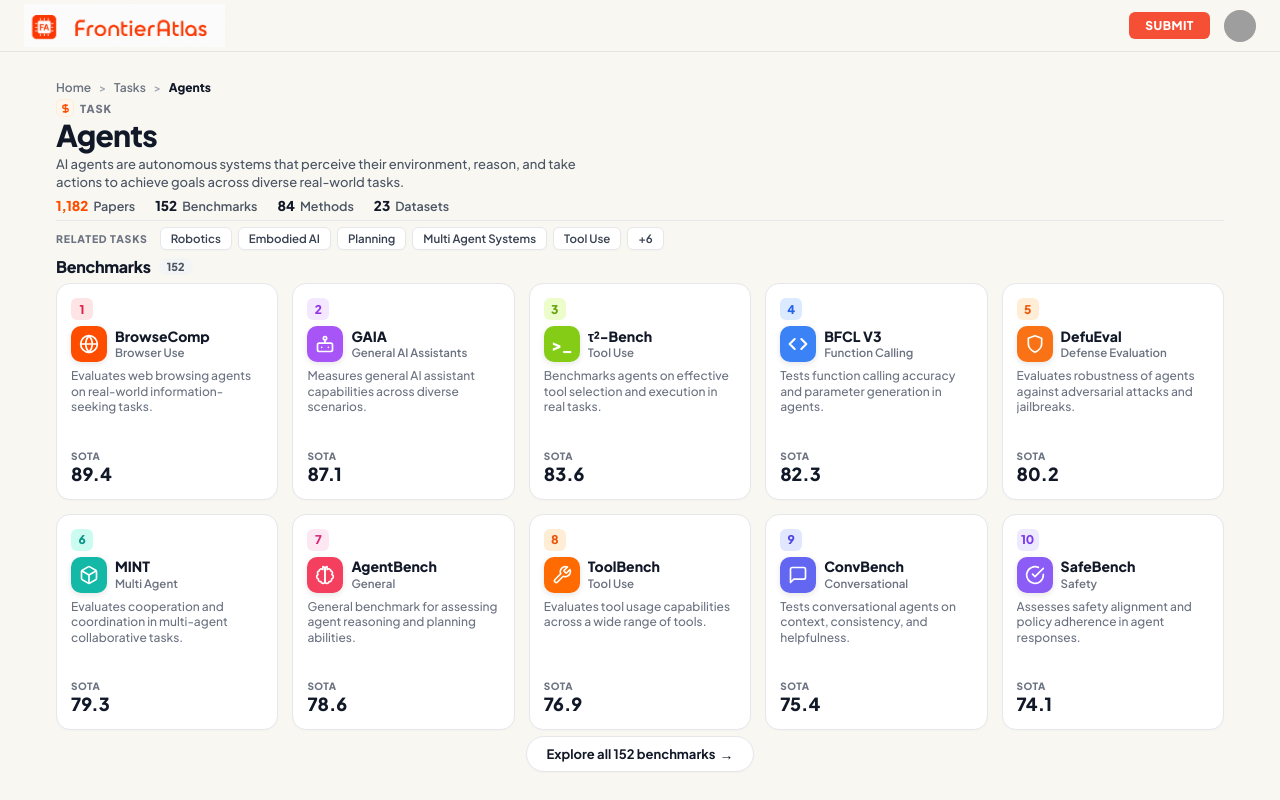
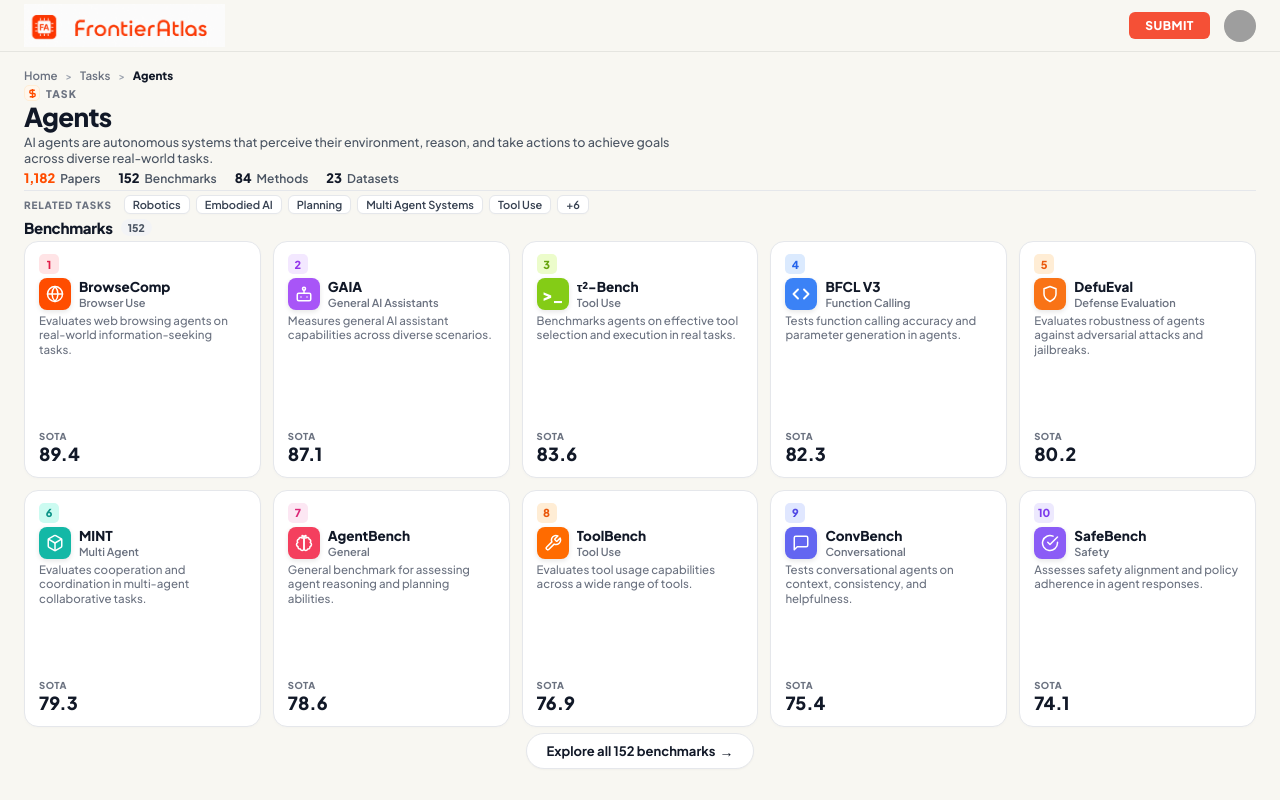
Before and after one commit to Deepak-Solanki04/Frontier_Atlas, a Next.js app: page /agents in a window 1280 px wide. Built offline with nearby package versions, Linux system fonts and the light colour scheme; grey boxes are pictures that could not be loaded.

Commit message:
style: decrease font sizes to save vertical space, enforce exact square shape (aspect-ratio: 1/1) on cards matching mockup, and ensure zero scrollbars

```diff
--- a/app/globals.css
+++ b/app/globals.css
@@ -435,24 +435,15 @@ footer.site-footer-bar {
 .footer-copy { color: #71717a; }
 
 .footer-socials { display: flex; align-items: center; gap: 12px; }
-.footer-socials a { color: #a1a1aa; display: flex; align-items: center; }
-.footer-socials a:hover { color: white; }
-
-/* ═══════ TOPIC / AGENTS HERO SECTION ═══════ */
-.topic-page-wrapper {
-  height: calc(100vh - 52px);
-  max-height: calc(100vh - 52px);
-  overflow: hidden !important;
-}
-
-.topic-hero-container {
+.footer-socials a.topic-hero-container {
   width: 100%;
-  max-width: 1400px;
+  max-width: 1360px;
   height: 100%;
   margin: 0 auto;
-  padding: 12px 32px 8px;
+  padding: 8px 32px 6px;
   display: flex;
   flex-direction: column;
+  justify-content: space-between;
   overflow: hidden;
 }
 
@@ -460,15 +451,15 @@ footer.site-footer-bar {
   display: flex;
   align-items: center;
   gap: 8px;
-  font-size: 12px;
+  font-size: 11.5px;
   font-weight: 600;
   color: #6b7280;
-  margin-bottom: 4px;
+  margin-bottom: 2px;
   flex-shrink: 0;
 }
 .crumb-link { color: #6b7280; transition: color 0.15s; }
 .crumb-link:hover { color: #111827; }
-.crumb-sep { color: #9ca3af; font-size: 11px; }
+.crumb-sep { color: #9ca3af; font-size: 10px; }
 .crumb-current { color: #111827; font-weight: 800; }
 
 .topic-badge-row {
@@ -479,49 +470,49 @@ footer.site-footer-bar {
   flex-shrink: 0;
 }
 .topic-task-icon {
-  width: 18px;
-  height: 18px;
+  width: 16px;
+  height: 16px;
   background: #fff7ed;
   border: 1px solid #ffedd5;
-  border-radius: 6px;
+  border-radius: 5px;
   display: flex;
   align-items: center;
   justify-content: center;
   color: #ff4d00;
 }
 .topic-badge-label {
-  font-size: 11px;
+  font-size: 10.5px;
   font-weight: 800;
   letter-spacing: 1px;
   color: #6b7280;
 }
 
 .topic-hero-title {
-  font-size: 30px;
+  font-size: 26px;
   font-weight: 800;
   color: #111827;
-  letter-spacing: -0.7px;
+  letter-spacing: -0.6px;
   line-height: 1.1;
-  margin-bottom: 4px;
+  margin-bottom: 2px;
   flex-shrink: 0;
 }
 
 .topic-hero-desc {
-  font-size: 13px;
+  font-size: 12.5px;
   font-weight: 500;
   color: #4b5563;
-  line-height: 1.35;
-  max-width: 560px;
-  margin-bottom: 6px;
+  line-height: 1.3;
+  max-width: 650px;
+  margin-bottom: 4px;
   flex-shrink: 0;
 }
 
 .topic-stats-row {
   display: flex;
   align-items: center;
-  gap: 20px;
+  gap: 18px;
   flex-wrap: wrap;
-  margin-bottom: 6px;
+  margin-bottom: 4px;
   flex-shrink: 0;
 }
 .topic-stat-item {
@@ -530,13 +521,13 @@ footer.site-footer-bar {
   gap: 5px;
 }
 .topic-stat-count {
-  font-size: 13.5px;
+  font-size: 13px;
   font-weight: 800;
   color: #111827;
 }
 .topic-stat-count.stat-orange { color: #ff4d00; }
 .topic-stat-label {
-  font-size: 12.5px;
+  font-size: 12px;
   font-weight: 600;
   color: #4b5563;
 }
@@ -544,7 +535,7 @@ footer.site-footer-bar {
 .topic-hero-divider {
   border: none;
   border-bottom: 1px solid #e5e7eb;
-  margin: 0 0 6px 0;
+  margin: 0 0 4px 0;
   width: 100%;
   flex-shrink: 0;
 }
@@ -554,11 +545,11 @@ footer.site-footer-bar {
   align-items: center;
   gap: 8px;
   flex-wrap: wrap;
-  margin-bottom: 6px;
+  margin-bottom: 4px;
   flex-shrink: 0;
 }
 .topic-related-label {
-  font-size: 10.5px;
+  font-size: 10px;
   font-weight: 800;
   letter-spacing: 0.8px;
   color: #6b7280;
@@ -574,8 +565,8 @@ footer.site-footer-bar {
   background: #ffffff;
   border: 1px solid #e5e7eb;
   border-radius: 6px;
-  padding: 3px 10px;
-  font-size: 11.5px;
+  padding: 2px 8px;
+  font-size: 11px;
   font-weight: 600;
   color: #374151;
   text-decoration: none;
@@ -592,11 +583,11 @@ footer.site-footer-bar {
   display: flex;
   align-items: center;
   gap: 8px;
-  margin-bottom: 6px;
+  margin-bottom: 4px;
   flex-shrink: 0;
 }
 .topic-benchmarks-title {
-  font-size: 16px;
+  font-size: 15px;
   font-weight: 800;
   color: #111827;
   letter-spacing: -0.3px;
@@ -604,33 +595,35 @@ footer.site-footer-bar {
 .topic-benchmarks-badge {
   background: #f3f4f6;
   color: #4b5563;
-  font-size: 11px;
+  font-size: 10.5px;
   font-weight: 800;
-  padding: 2px 8px;
+  padding: 2px 7px;
   border-radius: 10px;
 }
 
 .topic-benchmarks-grid {
   display: grid;
   grid-template-columns: repeat(5, 1fr);
-  grid-template-rows: 1fr 1fr;
-  gap: 14px;
-  flex: 1;
-  min-height: 0;
+  gap: 12px;
+  width: 100%;
+  margin: 0 auto;
+  align-content: center;
 }
 
 .benchmark-card {
   background: #ffffff;
   border: 1px solid #e5e7eb;
   border-radius: 14px;
-  padding: 14px;
+  padding: 12px 14px;
   display: flex;
   flex-direction: column;
   justify-content: space-between;
   box-shadow: 0 1px 3px rgba(0,0,0,0.02);
   transition: all 0.2s ease;
+  aspect-ratio: 1 / 1;
+  width: 100%;
+  max-height: 100%;
   overflow: hidden;
-  min-height: 0;
 }
 .benchmark-card:hover {
   box-shadow: 0 6px 16px rgba(0,0,0,0.06);
@@ -639,15 +632,15 @@ footer.site-footer-bar {
 }
 
 .bench-rank-pill {
-  font-size: 12px;
+  font-size: 11px;
   font-weight: 800;
-  width: 22px;
-  height: 22px;
-  border-radius: 6px;
+  width: 20px;
+  height: 20px;
+  border-radius: 5px;
   display: flex;
   align-items: center;
   justify-content: center;
-  margin-bottom: 6px;
+  margin-bottom: 4px;
   flex-shrink: 0;
 }
 
@@ -655,23 +648,23 @@ footer.site-footer-bar {
   display: flex;
   align-items: center;
   gap: 8px;
-  margin-bottom: 6px;
+  margin-bottom: 4px;
   flex-shrink: 0;
 }
 .bench-icon-box {
-  width: 36px;
-  height: 36px;
-  border-radius: 10px;
+  width: 32px;
+  height: 32px;
+  border-radius: 8px;
   display: flex;
   align-items: center;
   justify-content: center;
   color: white;
   flex-shrink: 0;
-  box-shadow: 0 2px 6px rgba(0,0,0,0.1);
+  box-shadow: 0 2px 5px rgba(0,0,0,0.1);
 }
 .bench-icon-box svg {
-  width: 20px;
-  height: 20px;
+  width: 18px;
+  height: 18px;
 }
 .bench-title-col {
   display: flex;
@@ -679,16 +672,16 @@ footer.site-footer-bar {
   min-width: 0;
 }
 .bench-name {
-  font-size: 14px;
+  font-size: 13.5px;
   font-weight: 800;
   color: #111827;
-  line-height: 1.2;
+  line-height: 1.15;
   white-space: nowrap;
   overflow: hidden;
   text-overflow: ellipsis;
 }
 .bench-sub {
-  font-size: 11.5px;
+  font-size: 11px;
   font-weight: 600;
   color: #6b7280;
   margin-top: 1px;
@@ -698,16 +691,15 @@ footer.site-footer-bar {
 }
 
 .bench-desc {
-  font-size: 12px;
+  font-size: 11.5px;
   font-weight: 500;
   color: #6b7280;
-  line-height: 1.3;
+  line-height: 1.25;
+  margin-bottom: 4px;
   display: -webkit-box;
   -webkit-line-clamp: 3;
   -webkit-box-orient: vertical;
   overflow: hidden;
-  flex: 1;
-  min-height: 0;
 }
 
 .bench-footer {
@@ -715,11 +707,11 @@ footer.site-footer-bar {
   flex-direction: column;
   gap: 0px;
   margin-top: auto;
-  padding-top: 4px;
+  padding-top: 2px;
   flex-shrink: 0;
 }
 .bench-sota-label {
-  font-size: 10px;
+  font-size: 9.5px;
   font-weight: 800;
   color: #6b7280;
   letter-spacing: 0.5px;
```
